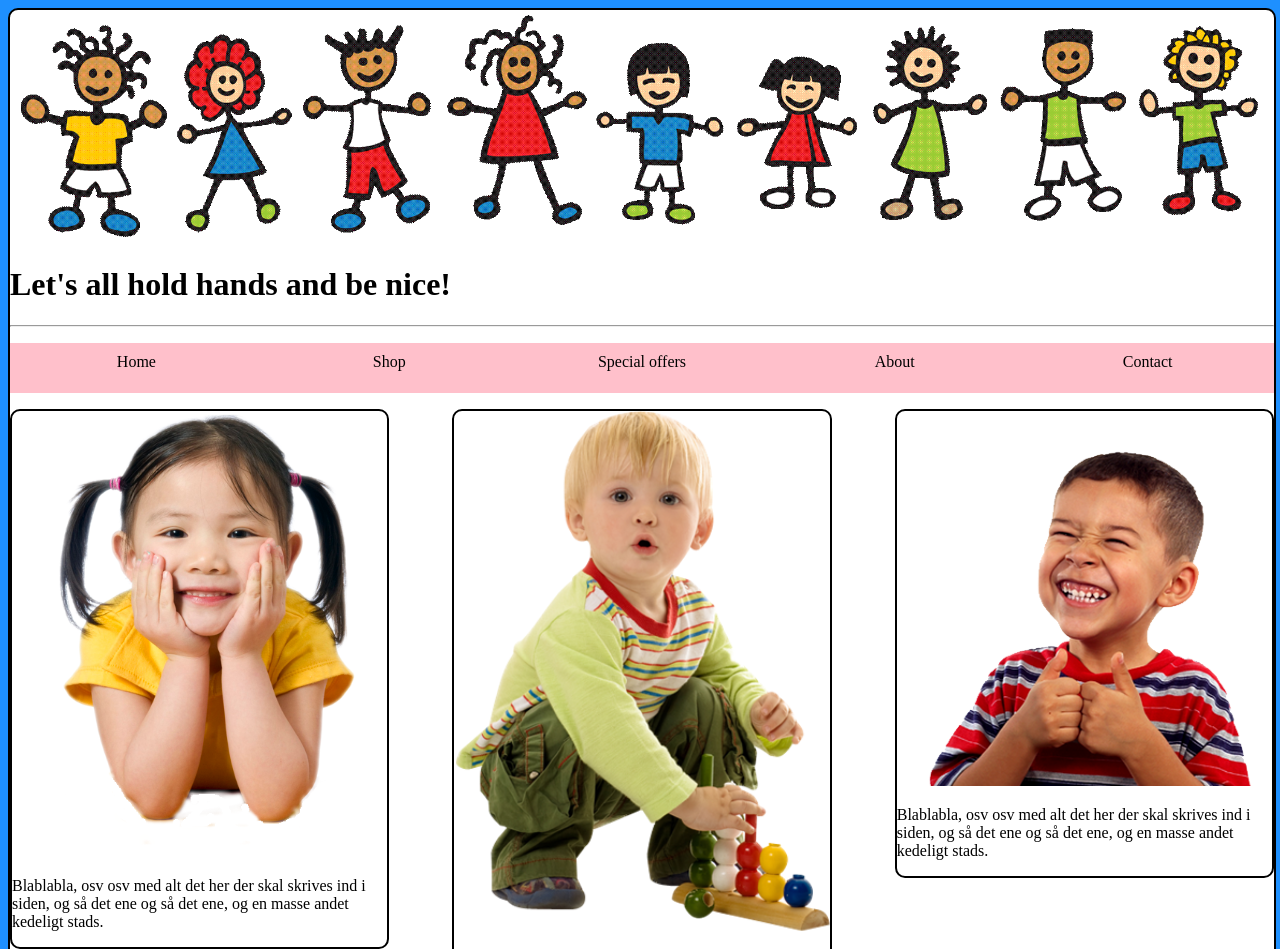
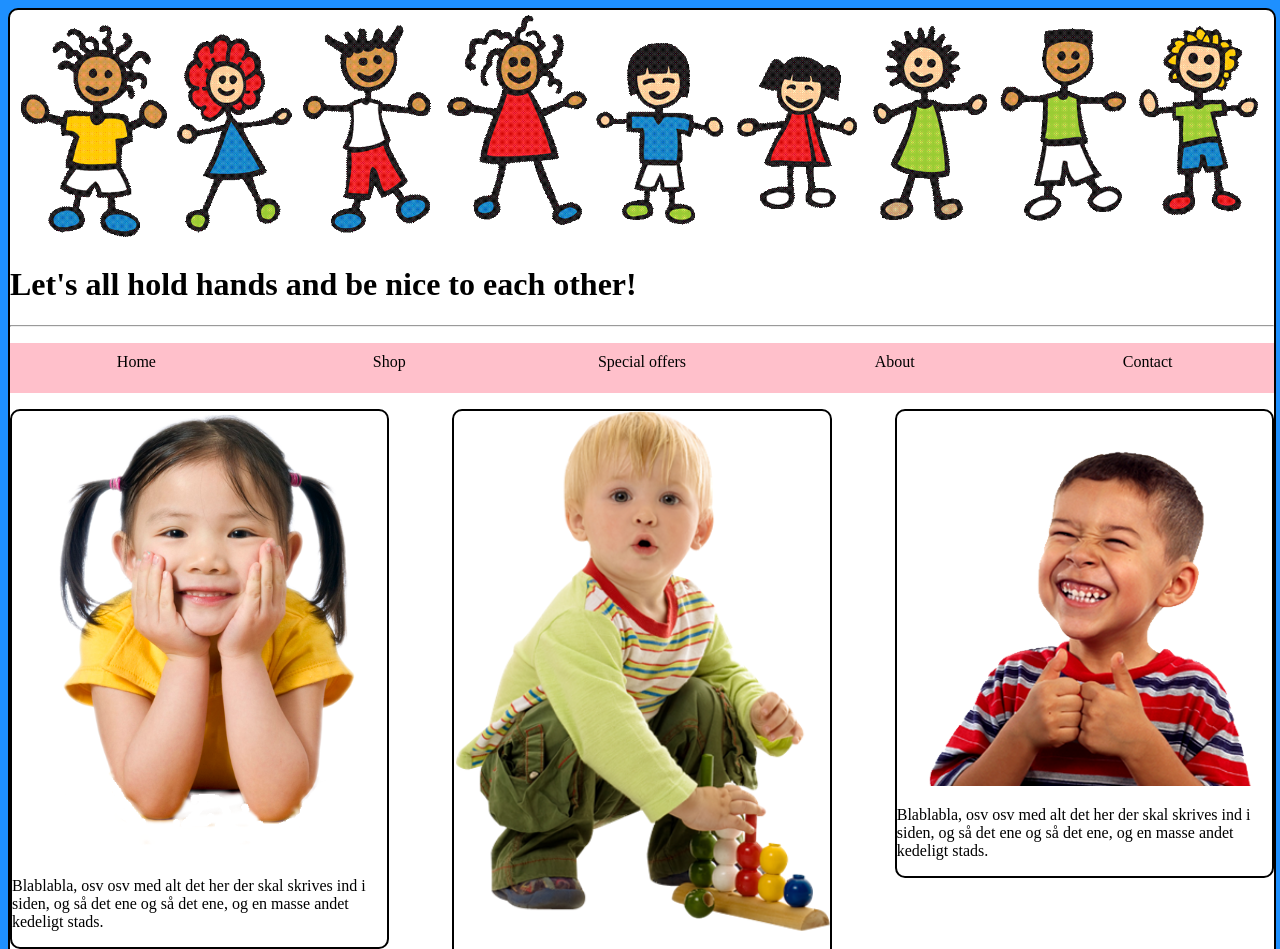
Before and after one commit to davi6621/sass-github, a plain HTML site: page index.html in a window 1280 px wide. Shown: the top 949 px of the page. Drawn offline with Linux system fonts and the light colour scheme.

Commit message:
Changed heading

```diff
--- a/index.html
+++ b/index.html
@@ -11,7 +11,7 @@
 	<header>
 		<img src="img/sf-pano-cartoon-banner.png" alt="bannerbørn" />
 		<h1>
-			Let's all hold hands and be nice!
+			Let's all hold hands and be nice to each other!
 		</h1>
 	</header>
 
```
